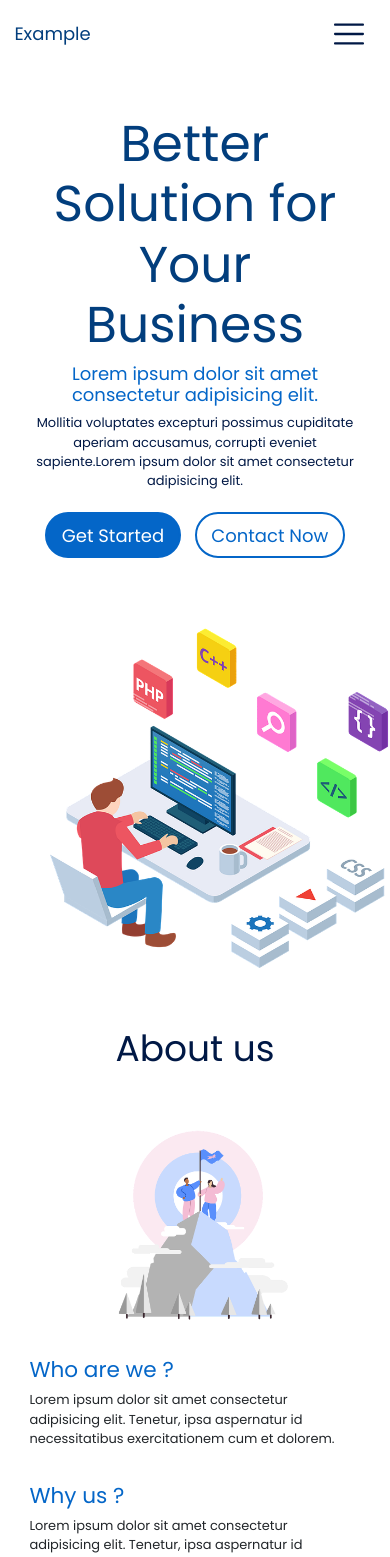
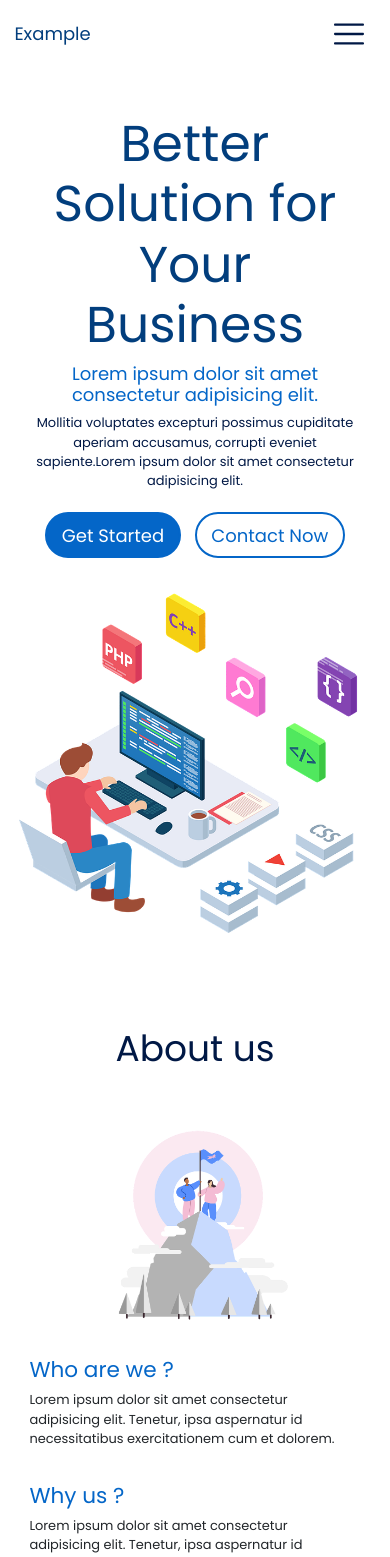
Before and after one commit to labhanshsatpute/reactjs-project-01, a React (Create React App) app: page / in a window 390 px wide. Shown: the top 1557 px of the page. Built offline with nearby package versions, Linux system fonts and the light colour scheme.

Commit message:
Color issues and Preloader issues fixed

```diff
--- a/src/SectionHome.jsx
+++ b/src/SectionHome.jsx
@@ -22,7 +22,7 @@ function SectionHome() {
 						<br/>
 						<br/>
 						<br/>
-						<h1 className="display-4 text-color-02 mt-lg-5 mt-md-3 mt-sm-0 mx-2 px-lg-0 px-md-3 px-sm-5 " data-aos="fade-up" data-aos-delay="300">Better Solution for Your Business</h1>
+						<h1 className="display-4 text-color-02 mt-lg-3 mt-md-3 mt-sm-0 mx-2 px-lg-0 px-md-3 px-sm-5 " data-aos="fade-up" data-aos-delay="300">Better Solution for Your Business</h1>
 						<h5 className="text-color-01 mx-2" data-aos="fade-up" data-aos-delay="200">Lorem ipsum dolor sit amet consectetur adipisicing elit.</h5>
 						<p className="text-color-03 mx-2" data-aos="fade-up" data-aos-delay="100">
 							Mollitia voluptates excepturi possimus cupiditate aperiam accusamus,
@@ -30,8 +30,8 @@ function SectionHome() {
 						<a href="#AboutSection" className="btn btn-lg button-color-2 d-lg-inline-block d-md-block d-sm-block m-2" data-aos="fade-up" data-aos-delay="100">Get Started</a>
 						<a href="#ContactSection" className="btn btn-lg button-color-1 d-lg-inline-block d-md-block d-sm-block m-2" data-aos="fade-up" data-aos-delay="100">Contact Now</a>
 					</div>
-					<div className="col-lg-6 col-md-12 col-sm-12">
-						<img src="images/img-1.png" alt="web-development" className="img-fluid p-lg-5 p-md-3 p-sm-3 img-1" align="center" data-aos="zoom-in" data-aos-delay="500"/>
+					<div className="col-lg-6 col-md-12 col-sm-12" align="center">
+						<img src="images/img-1.png" alt="web-development" className="img-fluid p-lg-5 p-md-3 p-sm-3 img-1" data-aos="zoom-in" data-aos-delay="500"/>
 					</div>
 				</div>
 			</div>
--- a/src/colors.css
+++ b/src/colors.css
@@ -7,7 +7,7 @@
 }
 
 *.bg-color-03 {
-	background-color: #c4cbda;
+	background-color: #001845;
 }
 
 *.bg-color-04 {
--- a/src/index.css
+++ b/src/index.css
@@ -25,7 +25,7 @@ div#preloader-div {
   background-color: #fff;
   position: fixed;
   overflow: hidden;
-  z-index: 10;
+  z-index: 20;
 }
 div#preloader {
   border: 16px solid #fff;
@@ -57,7 +57,6 @@ button.button-color-1:hover {
   color: #fff;
   transition: all 0.3s;
 }
-
 a.button-color-2,
 button.button-color-2 {
   background-color: #0466c8;
@@ -80,6 +79,10 @@ li a.card-link:hover {
   color: #fff;
 }
 
+/* Navbar */
+nav.navbar {
+  z-index: 15;
+}
 /* Section */
 section {
   height: auto;
@@ -173,10 +176,6 @@ div.map-card {
   img.img-1 {
     height: 350px;
     width: auto;
-    position: relative;
-    top: 10%;
-    left: 9%;
-    transform: translate(-50%,-50%);
   }
   img.testimonials-img {
     height: 50%;
@@ -198,12 +197,12 @@ div.map-card {
     display: none;
     position: absolute;
     width: 100%;
-    padding: 25px 0px;
+    padding: 30px 0px;
     bottom: 17%;
     background-color: rgba(255, 255, 255, 0.7);
   }
   div.team-social-media img {
-    height: 30px;
+    height: 35px;
     width: auto;
   }
 }
```
Also changed, not shown: 1 other file (tests, documents, lock files or other folders).
